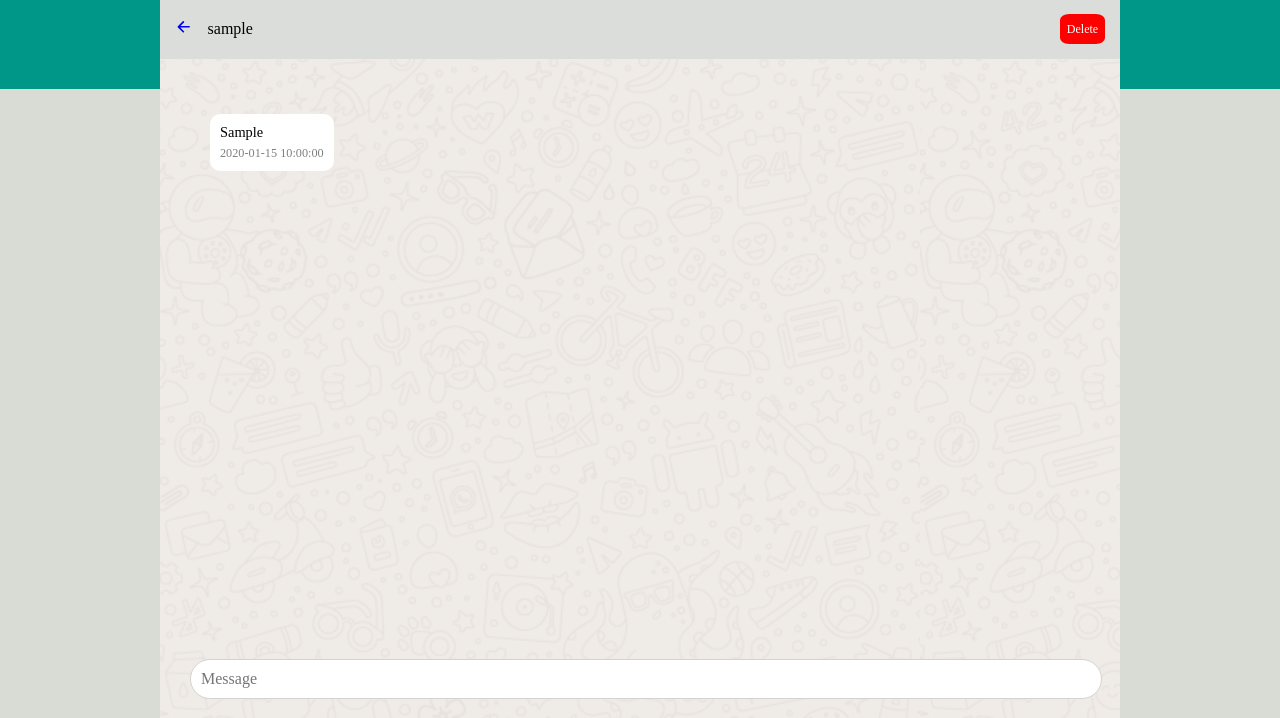
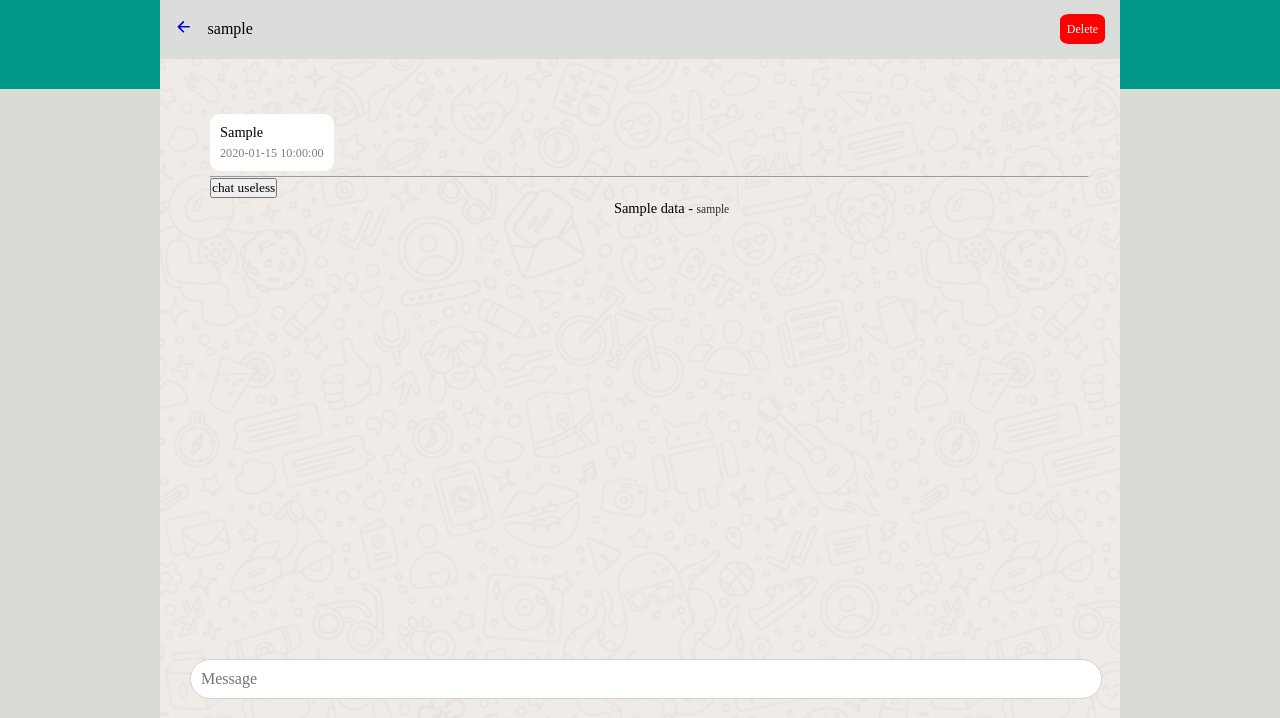
Before and after one commit to mohit-rathee/web-chat, a Flask app: template app/templates/chat.html in a window 1280 px wide. Shown: the part 41-759 px from the top of the page. Run offline with Flask 2, Linux system fonts and the light colour scheme; tables that the repository leaves empty hold one stand-in row (values such as "Sample post"); the template is opened without the code that fills it: values that come from a table or form of the project are taken from there, most other values are stand-ins (such as "Sample title", 1, 10 or a date in 2020).

Commit message:
can use useles chats in private mode

```diff
--- a/app/app.py
+++ b/app/app.py
@@ -40,7 +40,7 @@ class channel(db.Model):
 
 class chats(db.Model):
     id=db.Column(db.Integer,primary_key=True)                               #topic ID
-    key=db.Column(db.String,unique=False,nullable=False)                      #Private Key
+    key=db.Column(db.String,nullable=False)                                 #Private Key
     sender_id= db.Column(db.Integer, db.ForeignKey('users.id'))             #Sender ID
     data=db.Column(db.String, nullable=False)                               #actuall msg
     time = db.Column(db.DateTime, default=func.now())                       #time
@@ -52,12 +52,12 @@ class posts(db.Model):
     time = db.Column(db.DateTime, default=func.now())                       #time
     topic=db.relationship('channel',secondary=channel_post,backref=db.backref('posts',lazy='dynamic'))      #Association table->channel_post
 
-# class short_messages(db.Model):
-#     id=db.Column(db.Integer,primary_key=True)                                #msg/post ID
-#     data=db.Column(db.String, nullable=False)                                #actuall msg
-#     sender_id= db.Column(db.Integer, db.ForeignKey('users.id'))              #User ID
-#     message=db.Column(db.String,unique=False,nullable=False)                     #Private Key
-#     time = db.Column(db.DateTime, default=func.now())
+class short_messages(db.Model):
+    id=db.Column(db.Integer,primary_key=True)                                #msg/post ID
+    key=db.Column(db.String,nullable=False)                                  #Private Key
+    data=db.Column(db.String, nullable=False)                                #actuall msg
+    sender_id= db.Column(db.Integer, db.ForeignKey('users.id'))              #User ID
+    time = db.Column(db.DateTime, default=func.now())
 
 class short_posts(db.Model):
     id=db.Column(db.Integer,primary_key=True)                                #msg/post ID
@@ -314,31 +314,52 @@ def chat(frnd):
     if session.get("id")==None:
         return redirect("/login")
     id=session.get("id")
+    fun=request.form.get("hide")
     message=request.form.get("message")
     me=users.query.filter_by(id=id).first()
     friend=users.query.filter_by(username=frnd).first()
+    body="body"
+
 
 #private key
     prvt_key=private_key(me.id,friend.id)
     print(prvt_key)
-#get chats
-    if message==None:
-        try:
-            our_chats=chats.query.filter_by(key=prvt_key).all()
-        except:
-            return render_template("message.html",msg="plz give valid input or check code")
-        return render_template("chat.html",name=me,chats=our_chats,frnd=friend)
+    if fun=="True":
+        if message!=None:
+            try:
+                chat=short_messages(data=message,key=prvt_key,sender_id=me.id)
+                db.session.add(chat)
+                db.session.commit()
+                body="darkbody"
+                print("your chat is saved privately")
+            except:
+                return render_template("message.html",msg="can't post in short chats")
+    else:
+        if message!=None:
+            try:
+                chat=chats(data=message,key=prvt_key,sender_id=me.id)
+                db.session.add(chat)
+                db.session.commit()
+                body="darkbody"
+            except:
+                return render_template("message.html",msg="can't post in chats")
+            funposts=short_messages.query.filter_by(key=prvt_key).all()
+            for i in funposts:
+                db.session.delete(i)
+                db.session.commit()
+            body=body
+            fun="False"
 
-# add to chats
+
     try:
-        chat=chats(data=message,key=prvt_key,sender_id=me.id)
-        db.session.add(chat)
-        db.session.commit()
-        print("your chat is saved privately")
+        our_chats=chats.query.filter_by(key=prvt_key).all()
+        shortchat=short_messages.query.filter_by(key=prvt_key).all()
     except:
-        return render_template("message.html",msg="can't send to database")
+        return render_template("message.html",msg="plz give valid input or check code")
+    return render_template("chat.html",name=me,chats=our_chats,frnd=friend,feelings=shortchat,hide=fun,body=body)
 
-    return redirect("/chat/"+str(frnd).strip())
+
+    # return redirect("/chat/"+str(frnd).strip())
 
 
 
--- a/app/static/chat.css
+++ b/app/static/chat.css
@@ -12,6 +12,14 @@ body
     align-items: center;
     min-height: 100vh;
     background: linear-gradient(#009688 0%, #009688 130px, #d9dbd5 130px, #d9dbd5 100%);;
+}
+.darkbody
+{
+    display: flex;
+    justify-content: center;
+    align-items: center;
+    min-height: 100vh;
+    background: rgb(134, 134, 134);;
 }
 .container
 {
@@ -295,7 +303,29 @@ body
     background-color: rgb(255, 255, 255);
     text-align: left;
 }
-
+.shortBox
+{
+    position: relative;
+    width: 105%;
+    min-height: 0;
+    max-height: calc(100% - 220px);
+    justify-items: center;
+    overflow-y: scroll
+}
+.shortBox p
+{
+    position: relative;
+    text-align: left;
+    max-width: 65%;
+    font-size: 0.9em;
+    padding: 2px;
+}
+.shortBox p span
+{
+    font-size: 0.8em;
+    opacity: 0.8;
+    text-align-last:right;
+}
 .chatbox_input
 {
     position: relative;
--- a/app/templates/chat.html
+++ b/app/templates/chat.html
@@ -8,7 +8,7 @@
     <link rel="stylesheet" href="{{ url_for('static', filename='chat.css') }}">
     <script src="{{ url_for('static',filename='script.js')}}"></script>
 </head>
-<body>
+<body class="{{body}}">
     <div class="container">
         <div class="rightside">
             <div class="header">
@@ -31,14 +31,41 @@
                     {% endif %}
 
                 {% endfor %}
+                <hr>
+                <div style="align-items: right;">
+                    <button onclick="darkfunction()" style="align-items:center;">chat useless</button>
+<!--  -->
+                </div>
+                <script>
+                    function darkfunction() {
+                        var mybody=document.body
+                        var hide=document.getElementById("inputfield")
+                        if (hide.value=="True"){
+                            mybody.classList.remove("darkbody");
+                            hide.value="False";
+                        }
+                        else {
+                            hide.value="True";
+                            mybody.classList.toggle("darkbody");
+                        }
+                    }
+                </script>
+                <div class="shortBox" id="shortBox">
+                    {% for post in feelings: %}
+                        <p>{{post.data}} - <span>{{post.username}}</span> </p>
+                    {% endfor %}
+                </div>
+                <script>
+                    var objDiv1 = document.getElementById("shortBox");
+                    var objDiv2 = document.getElementById("chats");
+                    objDiv1.scrollTop = objDiv1.scrollHeight;
+                    objDiv2.scrollTop = objDiv2.scrollHeight;
+                </script>
             </div>
-            <script>
-                var objDiv = document.getElementById("chats");
-                objDiv.scrollTop = objDiv.scrollHeight;
-            </script>
             <div class="chatbox_input">
                 <form action="/chat/{{frnd.username}}" method="post" class="form">
                     <input autofocus autocomplete="off" type="text" name="message" placeholder="Message ">
+                    <input type="hidden" name="hide" default="False" value={{hide}} id ="inputfield">
                 </form>
             </div>
         </div>
```
